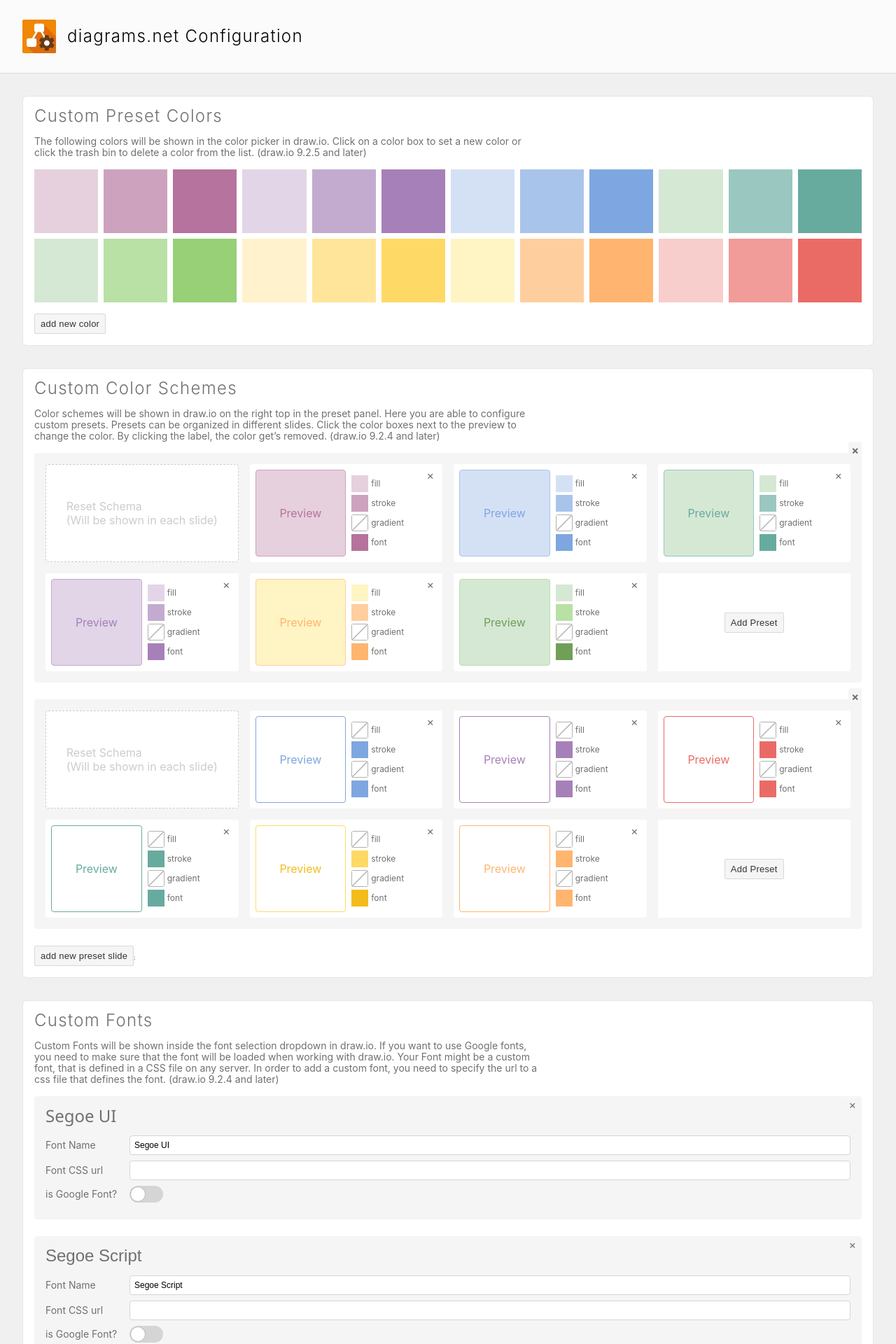
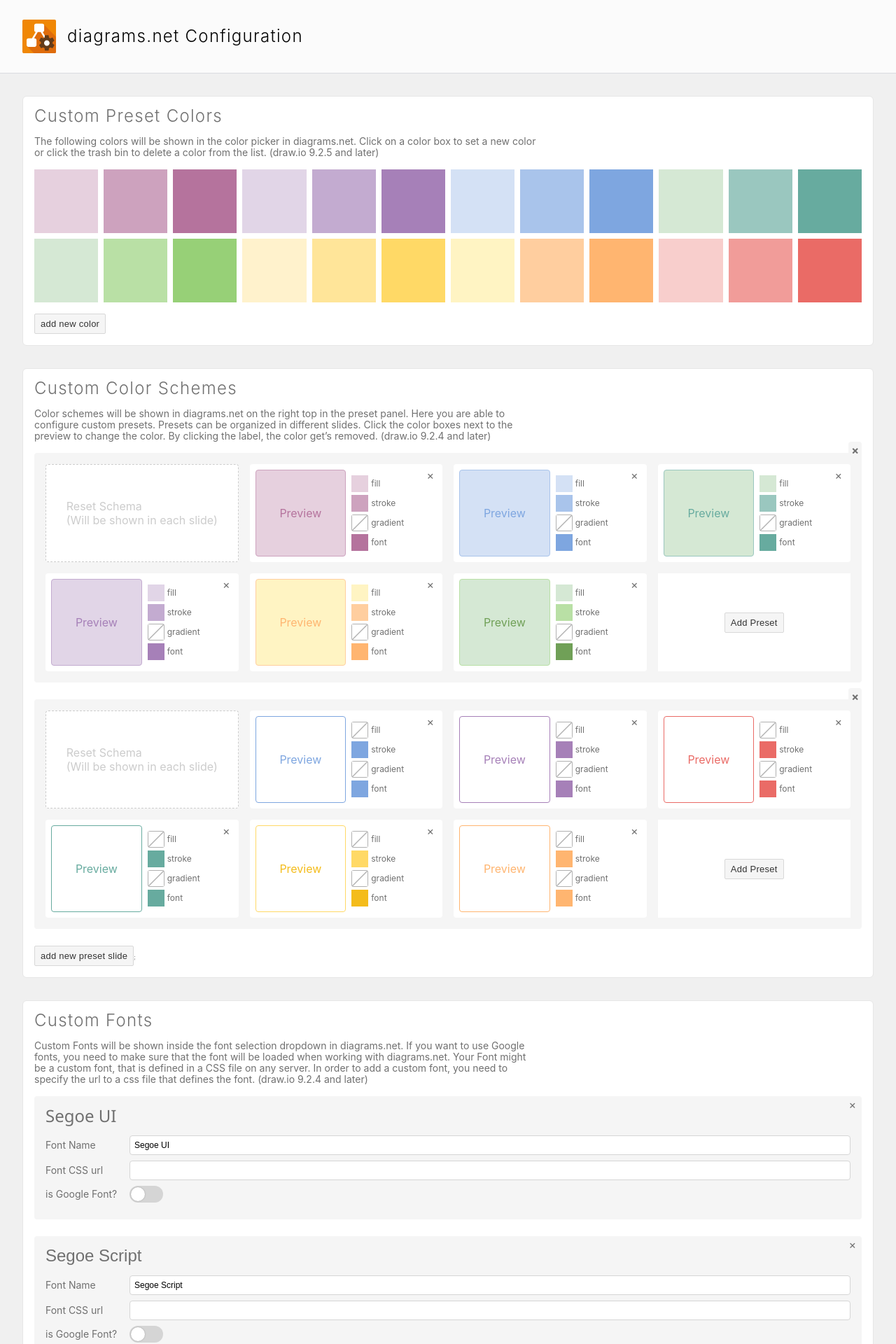
Before and after one commit to leifmarcus/drawio-config, a React (Create React App) app: page / in a window 1280 px wide. Shown: the top 1920 px of the page at 70% size. Built offline with nearby package versions, Linux system fonts and the light colour scheme.

Commit message:
rename draw.io to diagrams.net if needed

```diff
--- a/public/index.html
+++ b/public/index.html
@@ -4,12 +4,9 @@
         <meta charset="utf-8" />
         <meta name="viewport" content="width=device-width, initial-scale=1" />
         <meta name="theme-color" content="#000000" />
-    <meta
-      name="description"
-      content="Web site created using create-react-app"
-    />
-    <link href="https://fonts.googleapis.com/css?family=Fira+Code|Fira+Sans&display=swap" rel="stylesheet">
-    <title>draw.io - Configuration</title>
+        <meta name="description" content="Web site created using create-react-app" />
+        <link href="https://fonts.googleapis.com/css?family=Fira+Code|Fira+Sans&display=swap" rel="stylesheet" />
+        <title>diagrams.net - Configuration</title>
     </head>
     <body>
         <noscript>You need to enable JavaScript to run this app.</noscript>
--- a/src/components/ConfigOutput/helper.ts
+++ b/src/components/ConfigOutput/helper.ts
@@ -3,7 +3,7 @@
 
 /**
  * gradient needs to be removed, otherwise the fill is not shown inside the
- * preset panel. Seems to be a bug in draw.io
+ * preset panel. Seems to be a bug in diagrams.net
  */
 const convertCustomColorSchemes = (schemes: CustomColorSchemes): CustomColorSchemes => {
     return schemes.map((group) => {
--- a/src/components/CustomColorSchemes/CustomColorSchemes.tsx
+++ b/src/components/CustomColorSchemes/CustomColorSchemes.tsx
@@ -84,9 +84,9 @@
 
     const description: ReactNode = (
         <div>
-            Color schemes will be shown in draw.io on the right top in the preset panel. Here you are able to configure
-            custom presets. Presets can be organized in different slides. Click the color boxes next to the preview to
-            change the color. By clicking the label, the color get’s removed. (draw.io 9.2.4 and later)
+            Color schemes will be shown in diagrams.net on the right top in the preset panel. Here you are able to
+            configure custom presets. Presets can be organized in different slides. Click the color boxes next to the
+            preview to change the color. By clicking the label, the color get’s removed. (draw.io 9.2.4 and later)
         </div>
     );
 
--- a/src/components/CustomColors/CustomColors.tsx
+++ b/src/components/CustomColors/CustomColors.tsx
@@ -46,8 +46,8 @@
     const addNewButton: ReactNode = <Button onClick={handleAddNewUpdate}>add new color</Button>;
     const description: ReactNode = (
         <div>
-            The following colors will be shown in the color picker in draw.io. Click on a color box to set a new color
-            or click the trash bin to delete a color from the list. (draw.io 9.2.5 and later)
+            The following colors will be shown in the color picker in diagrams.net. Click on a color box to set a new
+            color or click the trash bin to delete a color from the list. (draw.io 9.2.5 and later)
         </div>
     );
 
--- a/src/components/CustomFonts/CustomFonts.tsx
+++ b/src/components/CustomFonts/CustomFonts.tsx
@@ -54,10 +54,10 @@
 
     const description: ReactNode = (
         <div>
-            Custom Fonts will be shown inside the font selection dropdown in draw.io. If you want to use Google fonts,
-            you need to make sure that the font will be loaded when working with draw.io. Your Font might be a custom
-            font, that is defined in a CSS file on any server. In order to add a custom font, you need to specify the
-            url to a css file that defines the font. (draw.io 9.2.4 and later)
+            Custom Fonts will be shown inside the font selection dropdown in diagrams.net. If you want to use Google
+            fonts, you need to make sure that the font will be loaded when working with diagrams.net. Your Font might be
+            a custom font, that is defined in a CSS file on any server. In order to add a custom font, you need to
+            specify the url to a css file that defines the font. (draw.io 9.2.4 and later)
         </div>
     );
 
--- a/src/components/Elements/Header/Header.tsx
+++ b/src/components/Elements/Header/Header.tsx
@@ -6,7 +6,7 @@
 
     return (
         <div className="Header">
-            <img className="Header--logo" src="/drawio-config-logo.svg" alt="Draw.io Configuration Logo" />
+            <img className="Header--logo" src="/drawio-config-logo.svg" alt="diagrams.net Configuration Logo" />
             <h1>diagrams.net Configuration</h1>
         </div>
     );
--- a/src/components/Information/Information.tsx
+++ b/src/components/Information/Information.tsx
@@ -10,8 +10,8 @@
             <Box contentClassName="Information--content">
                 <h2>Information</h2>
                 <p>
-                    This draw.io configuration editor was build by Leif Marcus and is not an official release of the
-                    draw.io team. (The configurator is based on the draw.io helpdesk article{' '}
+                    This diagrams.net configuration editor was build by Leif Marcus and is not an official release of
+                    the diagrams.net team. (The configurator is based on the diagrams.net helpdesk article{' '}
                     <a href="https://desk.draw.io/support/solutions/articles/16000058316-how-to-configure-draw-io-">
                         How to configure draw.io?
                     </a>
@@ -22,10 +22,10 @@
                     easy to setup basic colors, fonts and presets. Building this tool, I was thinking it might be also
                     interesting for other people to use it to setup their prefered styles and colors.
                 </p>
-                <h3>Changes/Updates in Draw.io</h3>
+                <h3>Changes/Updates in diagrams.net</h3>
                 <p>
-                    Whenever draw.io is changing something, the configuration this editor generates may not work
-                    anymore. But I’ll try to update the editor if I recognize changes in the draw.io application.
+                    Whenever diagrams.net is changing something, the configuration this editor generates may not work
+                    anymore. But I’ll try to update the editor if I recognize changes in the diagrams.net application.
                 </p>
             </Box>
         </section>
```
Also changed, not shown: 1 other file (tests, documents, lock files or other folders). Lines whose indentation alone changed are shown as unchanged.
